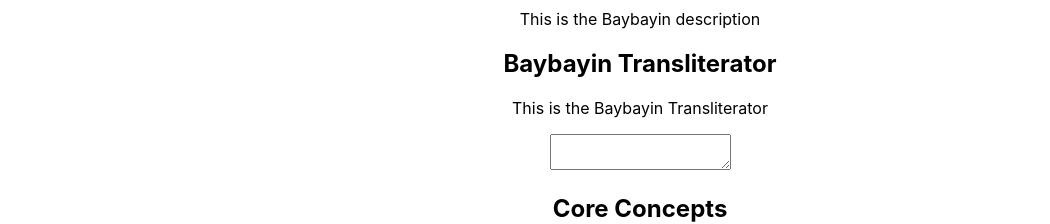
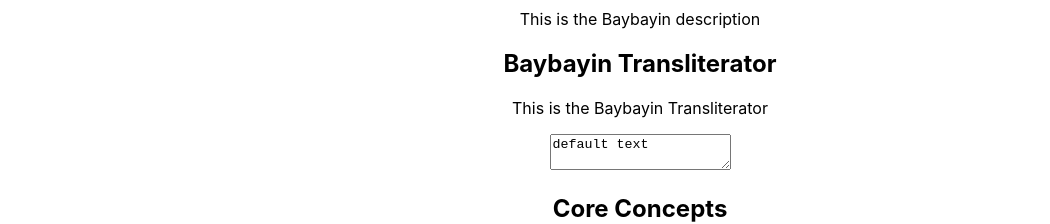
Before and after one commit to cmckinney-59/transliteration-react, a React (Create React App) app: page / in a window 1280 px wide. Shown: the part 860-1084 px from the top of the page, without its empty margins (0-1050 px from the left). Built offline with nearby package versions, Linux system fonts and the light colour scheme.

Commit message:
added default text to the text area

```diff
--- a/src/App.js
+++ b/src/App.js
@@ -45,7 +45,7 @@ function Transliterator() {
       <textarea
         class="transliteration-input"
         id="userInput"
-      ></textarea>
+      >default text</textarea>
     </div>
   )
 }
```
